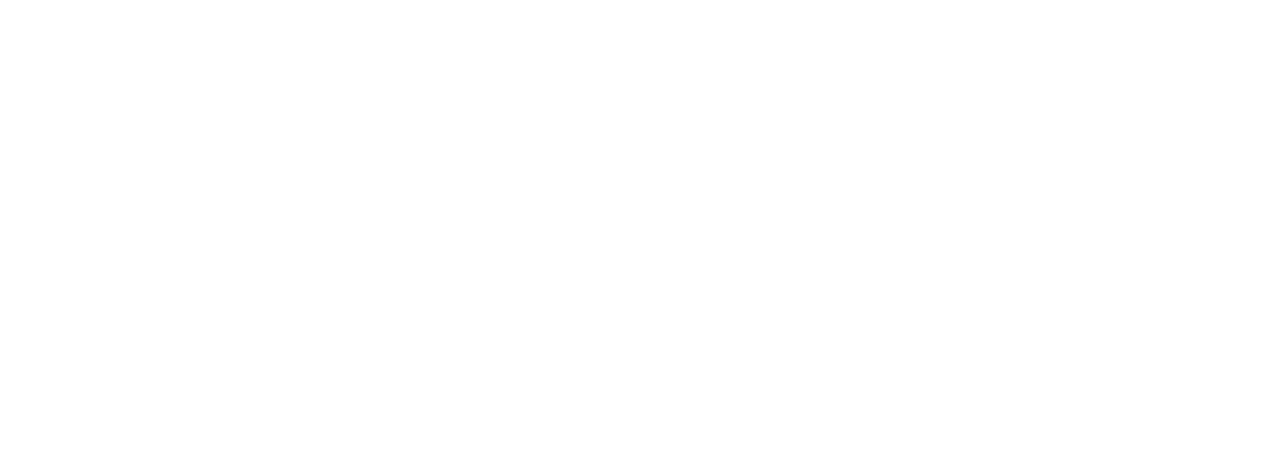
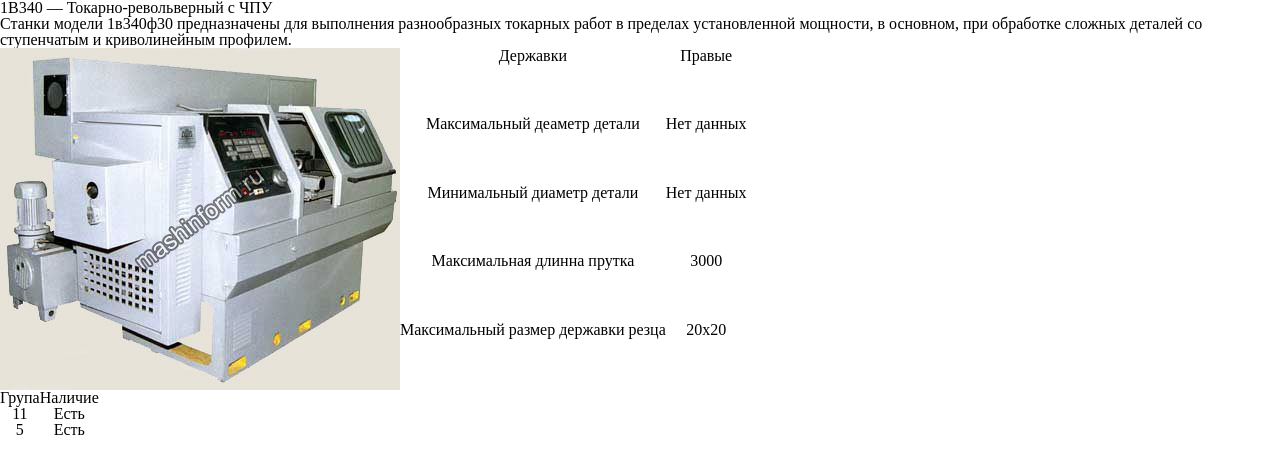
Before and after one commit to RedDofamine/VMZ-platform, a PHP site: page /application/views/machine.html in a window 1280 px wide. Before the commit the part shown is empty. Shown: the top 474 px of the page. Run offline with PHP 8.4, Linux system fonts and the light colour scheme; lists and menus that the app fills with data are empty.

Commit message:
refactor(front): added styles and markup

```diff
--- a/application/views/machine.html
+++ b/application/views/machine.html
@@ -0,0 +1,60 @@
+<!DOCTYPE html>
+<html lang="en">
+
+<head>
+   <meta charset="UTF-8">
+   <meta http-equiv="X-UA-Compatible" content="IE=edge">
+   <meta name="viewport" content="width=device-width, initial-scale=1.0">
+   <title>1В340</title>
+   <link rel="stylesheet" href="/public/style.css">
+</head>
+
+<body>
+   <section class="machine">
+      <h2 class="machine__title">1B340 — Токарно-револьверный с ЧПУ</h2>
+      <p class="machine__description">Станки модели 1в340ф30 предназначены для выполнения разнообразных токарных работ в
+         пределах установленной мощности, в основном, при обработке сложных деталей со ступенчатым и криволинейным
+         профилем.</p>
+      <div class="machine__wrapper">
+         <img src="/public/img/1v340f30.jpg" alt="">
+         <table class="machine-table">
+            <tr class="machine-table__row">
+               <th class="machine-table__col">Державки</th>
+               <th class="machine-table__col">Правые</th>
+            </tr>
+            <tr class="machine-table__row">
+               <th class="machine-table__col">Максимальный деаметр детали</th>
+               <th class="machine-table__col">Нет данных</th>
+            </tr>
+            <tr class="machine-table__row">
+               <th class="machine-table__col">Минимальный диаметр детали</th>
+               <th class="machine-table__col">Нет данных</th>
+            </tr>
+            <tr class="machine-table__row">
+               <th class="machine-table__col">Максимальная длинна прутка</th>
+               <th class="machine-table__col">3000</th>
+            </tr>
+            <tr class="machine-table__row">
+               <th class="machine-table__col">Максимальный размер державки резца</th>
+               <th class="machine-table__col">20х20</th>
+            </tr>
+         </table>
+      </div>
+      <table class="machine-table">
+         <tr class="machine-table__row">
+            <th class="machine-table__col">Група</th>
+            <th class="machine-table__col">Наличие</th>
+         </tr>
+         <tr class="machine-table__row">
+            <th class="machine-table__col">11</th>
+            <th class="machine-table__col">Есть</th>
+         </tr>
+         <tr class="machine-table__row">
+            <th class="machine-table__col">5</th>
+            <th class="machine-table__col">Есть</th>
+         </tr>
+      </table>
+   </section>
+</body>
+
+</html>
--- a/application/views/main.html
+++ b/application/views/main.html
@@ -6,7 +6,7 @@
    <meta http-equiv="X-UA-Compatible" content="IE=edge">
    <meta name="viewport" content="width=device-width, initial-scale=1.0">
    <title>Document</title>
-   <link rel="stylesheet" href="style.css">
+   <link rel="stylesheet" href="/public/style.css">
 </head>
 
 <!--
--- a/public/style.css
+++ b/public/style.css
@@ -296,3 +296,23 @@ body {
 }
 
 .footer__text {}
+
+
+
+/* !-----------machine.html---------------- */
+.machine {}
+
+.machine__title {}
+
+.machine__description {}
+
+.machine__wrapper {
+   display: flex;
+   flex-direction: row;
+}
+
+.machine-table {}
+
+.machine-table__row {}
+
+.machine-table__col {}
```
Also changed, not shown: public/img/1v340f30.jpg (added).
